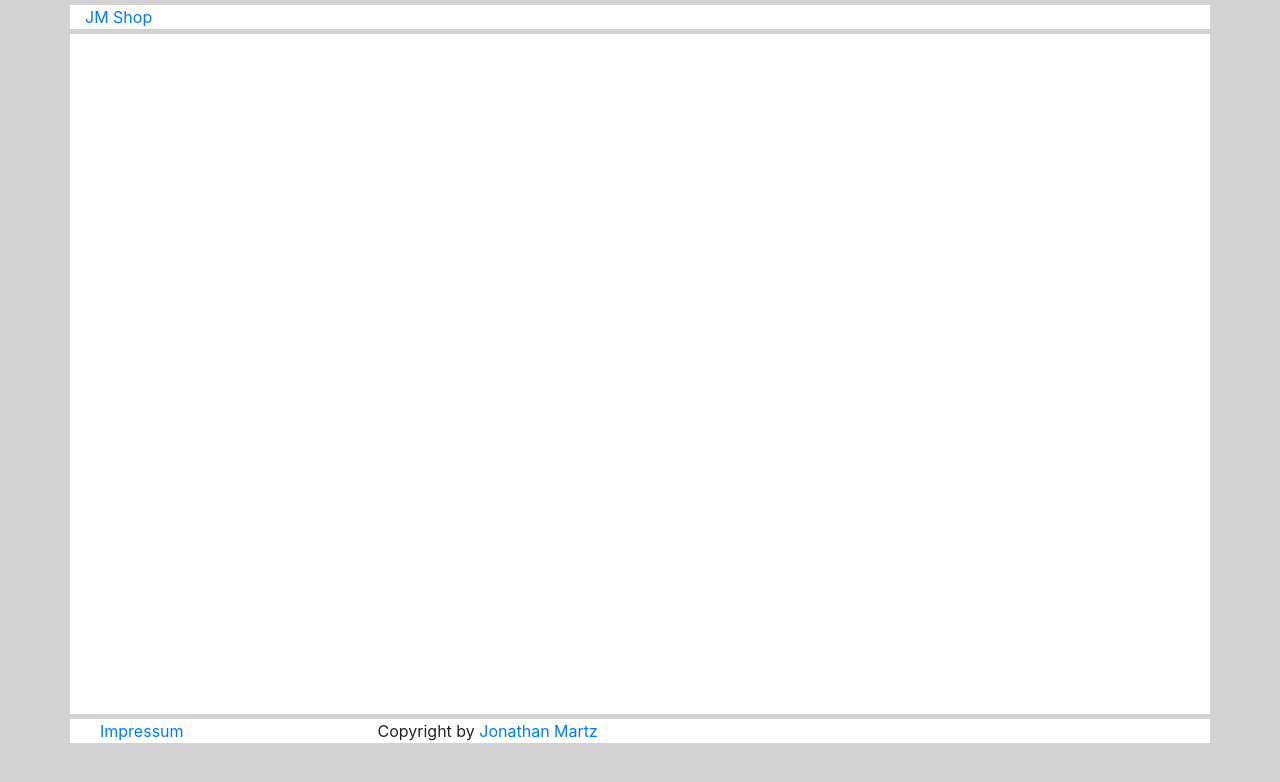
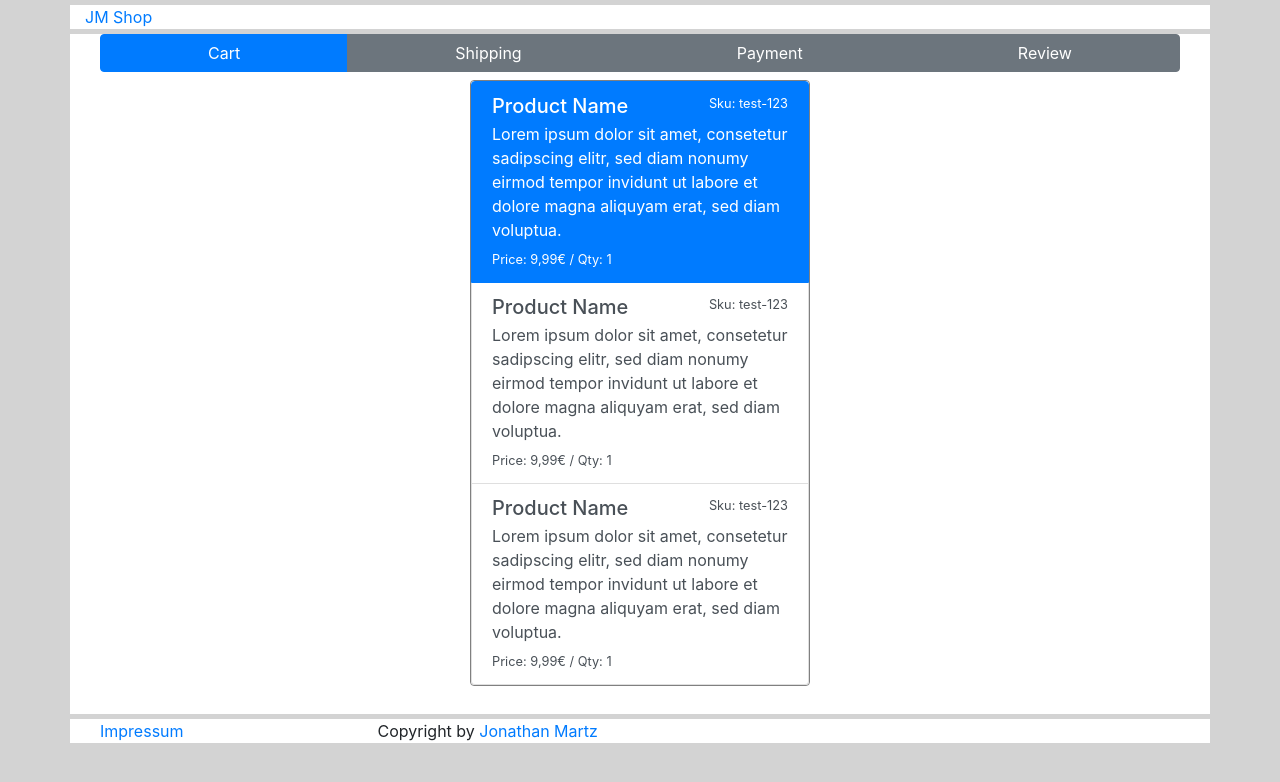
Before and after one commit to jonathan-martz/jm-shop, a Vue app: page /#/checkout in a window 1280 px wide. Shown: the top 782 px of the page. Built offline with nearby package versions, Linux system fonts and the light colour scheme; what vue-cookies, vue-localstorage, vue-matomo, vue-screen-size would draw is missing.

Commit message:
add checkout

```diff
--- /dev/null
+++ b/src/components/Checkout/Cart.vue
@@ -0,0 +1,43 @@
+<template>
+  <div class="vc-cart">
+    <div class="list-group">
+      <a
+        href="#"
+        class="list-group-item list-group-item-action active"
+        aria-current="true"
+      >
+        <div class="d-flex w-100 justify-content-between">
+          <h5 class="mb-1">Product Name</h5>
+          <small>Sku: test-123</small>
+        </div>
+        <p class="mb-1">
+          Lorem ipsum dolor sit amet, consetetur sadipscing elitr, sed diam nonumy eirmod
+          tempor invidunt ut labore et dolore magna aliquyam erat, sed diam voluptua.
+        </p>
+        <small>Price: 9,99€ / Qty: 1</small>
+      </a>
+      <a href="#" class="list-group-item list-group-item-action" aria-current="true">
+        <div class="d-flex w-100 justify-content-between">
+          <h5 class="mb-1">Product Name</h5>
+          <small>Sku: test-123</small>
+        </div>
+        <p class="mb-1">
+          Lorem ipsum dolor sit amet, consetetur sadipscing elitr, sed diam nonumy eirmod
+          tempor invidunt ut labore et dolore magna aliquyam erat, sed diam voluptua.
+        </p>
+        <small>Price: 9,99€ / Qty: 1</small>
+      </a>
+      <a href="#" class="list-group-item list-group-item-action" aria-current="true">
+        <div class="d-flex w-100 justify-content-between">
+          <h5 class="mb-1">Product Name</h5>
+          <small>Sku: test-123</small>
+        </div>
+        <p class="mb-1">
+          Lorem ipsum dolor sit amet, consetetur sadipscing elitr, sed diam nonumy eirmod
+          tempor invidunt ut labore et dolore magna aliquyam erat, sed diam voluptua.
+        </p>
+        <small>Price: 9,99€ / Qty: 1</small>
+      </a>
+    </div>
+  </div>
+</template>
--- /dev/null
+++ b/src/components/Checkout/Payment.vue
@@ -0,0 +1,10 @@
+<template>
+  <div class="vc-payment">
+    <select class="form-control">
+      <option>PayPal</option>
+      <option>SEPA</option>
+    </select>
+
+    <input type="text" placeholder="IBAN" class="form-control mt-2" />
+  </div>
+</template>
--- /dev/null
+++ b/src/components/Checkout/Review.vue
@@ -0,0 +1,5 @@
+<template>
+  <div class="vc-review">
+    <a href="#" class="btn btn-primary float-right">Buy</a>
+  </div>
+</template>
--- /dev/null
+++ b/src/components/Checkout/Shipping.vue
@@ -0,0 +1,10 @@
+<template>
+  <div class="vc-shipping">
+    <input type="text" placeholder="Name" class="form-control mt-2" />
+    <input type="text" placeholder="Street" class="form-control mt-2" />
+    <input type="text" placeholder="Street Number" class="form-control mt-2" />
+    <input type="text" placeholder="Zip Code" class="form-control mt-2" />
+    <input type="text" placeholder="City" class="form-control mt-2" />
+    <input type="text" placeholder="Country" class="form-control mt-2" />
+  </div>
+</template>
--- a/src/router/index.js
+++ b/src/router/index.js
@@ -3,6 +3,7 @@ import VueRouter from 'vue-router'
 import Home from '@/views/Home.vue'
 import ProductView from '@/views/ProductView.vue'
 import Impressum from '@/views/Impressum.vue'
+import Checkout from '@/views/Checkout.vue'
 
 Vue.use(VueRouter)
 
@@ -21,6 +22,11 @@ const routes = [
     path: '/impressum/',
     name: 'Impressum',
     component: Impressum
+  },
+  {
+    path: '/checkout/',
+    name: 'Checkout',
+    component: Checkout
   }
 ]
 
--- /dev/null
+++ b/src/views/Checkout.vue
@@ -0,0 +1,65 @@
+<template>
+  <div class="vp-checkout">
+    <div class="container">
+      <div class="row">
+        <div class="col-12 mb-2">
+          <div class="btn-group btn-block">
+            <button @click="step = 'cart'" class="btn btn-primary">Cart</button>
+            <button @click="step = 'shipping'" class="btn btn-secondary">Shipping</button>
+            <button @click="step = 'payment'" class="btn btn-secondary">Payment</button>
+            <button @click="step = 'review'" class="btn btn-secondary">Review</button>
+          </div>
+        </div>
+        <div class="col-12 col-md-4"></div>
+        <div v-if="step == 'cart'" class="col-12 col-md-4">
+          <checkout-cart></checkout-cart>
+        </div>
+        <div v-else-if="step == 'shipping'" class="col-12 col-md-4">
+          <checkout-shipping></checkout-shipping>
+        </div>
+        <div v-else-if="step == 'payment'" class="col-12 col-md-4">
+          <checkout-payment></checkout-payment>
+        </div>
+        <div v-else-if="step == 'review'" class="col-12 mt-2">
+          <checkout-review></checkout-review>
+        </div>
+        <div v-else class="col-12 mt-2">
+          <p>Upps something went wrong.</p>
+        </div>
+        <div class="col-12 col-md-4"></div>
+      </div>
+    </div>
+  </div>
+</template>
+
+<script>
+import CheckoutCart from "@/components/Checkout/Cart.vue";
+import CheckoutPayment from "@/components/Checkout/Payment.vue";
+import CheckoutShipping from "@/components/Checkout/Shipping.vue";
+import CheckoutReview from "@/components/Checkout/Review.vue";
+
+export default {
+  name: "Checkout",
+  components: {
+    "checkout-cart": CheckoutCart,
+    "checkout-payment": CheckoutPayment,
+    "checkout-shipping": CheckoutShipping,
+    "checkout-review": CheckoutReview,
+  },
+  data() {
+    return {
+      step: "cart",
+    };
+  },
+};
+</script>
+
+<style lang="less">
+.btn-outline {
+  background-color: white;
+}
+
+.list-group {
+  border: 1px solid grey;
+}
+</style>
```
